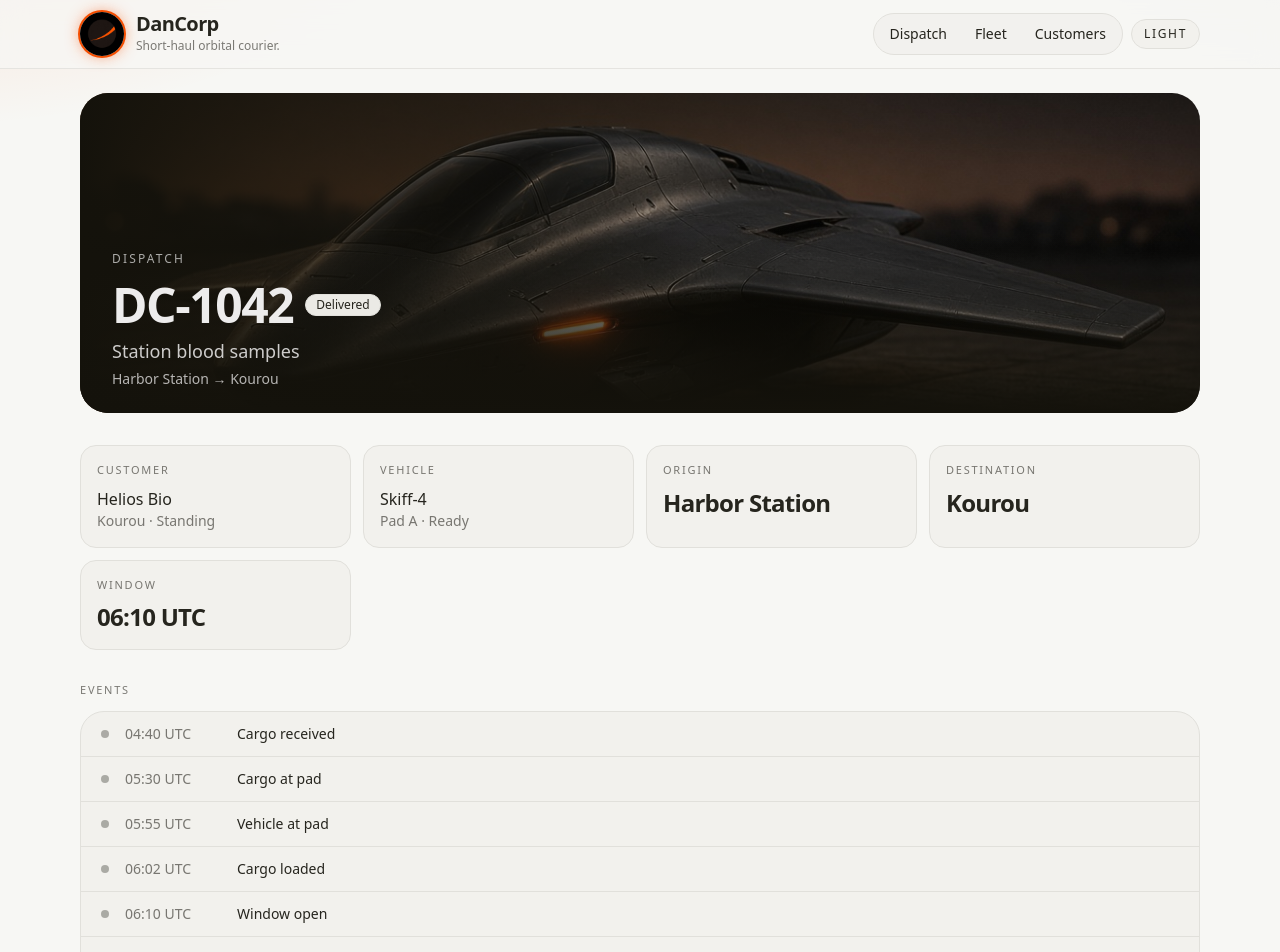
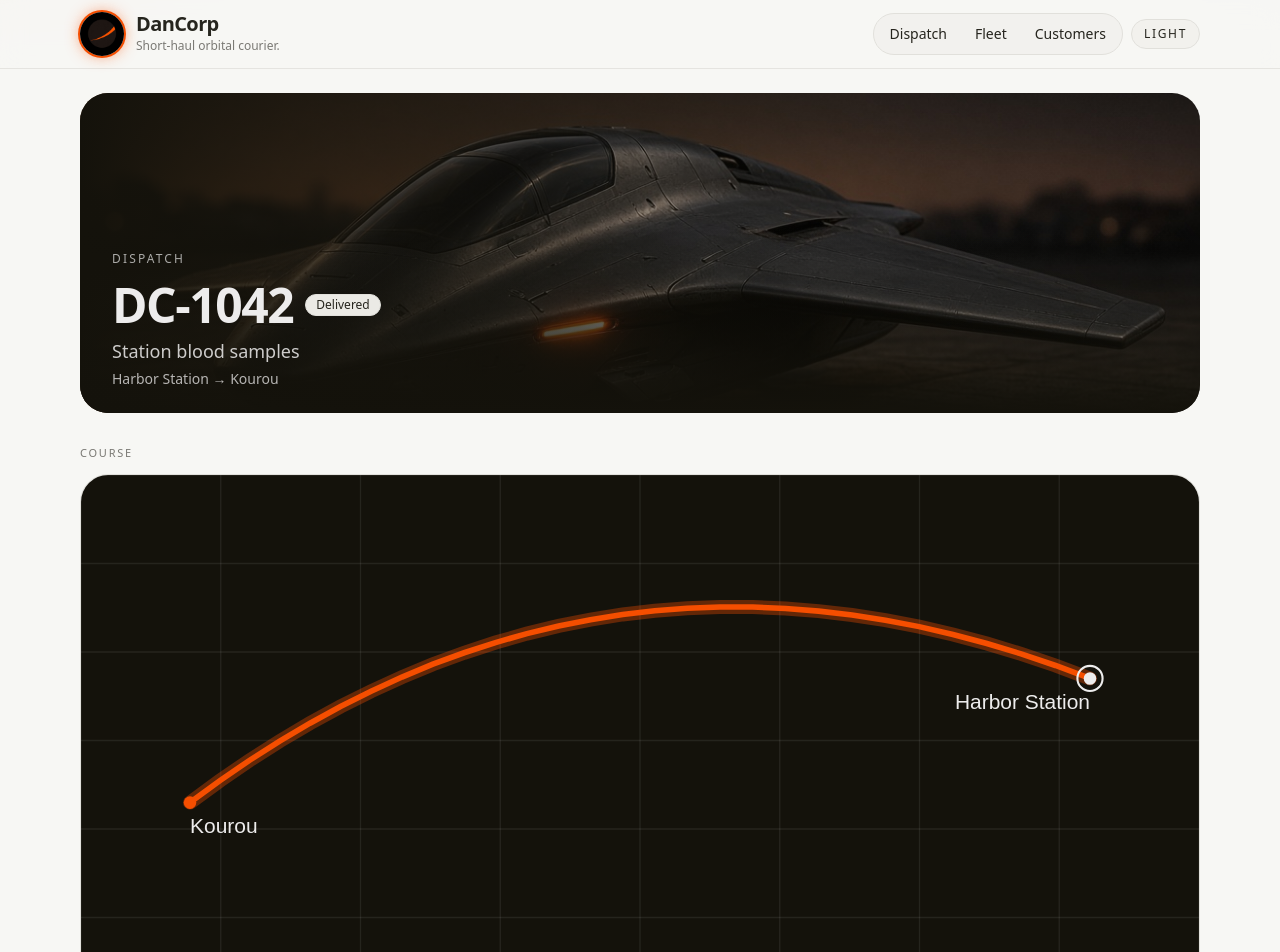
Before and after one commit to djschnei21/DanCorp, a Next.js app: page /missions/DC-1042 in a window 1280 px wide. Shown: the top 952 px of the page. Built offline with nearby package versions, Linux system fonts and the light colour scheme.

Commit message:
Show a course map on each mission.
The track is grey until it is flown and orange along the part already covered. An in-flight ship sits at its snapshot position on that line.

Co-authored-by: djschnei21 <djschnei21@users.noreply.github.com>

```diff
--- a/app/missions/[id]/page.tsx
+++ b/app/missions/[id]/page.tsx
@@ -2,6 +2,7 @@ import type { Metadata } from "next";
 import type { ReactNode } from "react";
 import Image from "next/image";
 import Link from "next/link";
+import { CourseMap } from "@/components/CourseMap";
 import { StatusBadge } from "@/components/StatusBadge";
 import { CONTRACT_LABEL, READINESS_LABEL, formatRoute, formatWindow } from "@/lib/format";
 import { getMissionDetail } from "@/lib/missions";
@@ -72,6 +73,12 @@ export default async function MissionPage({ params }: { params: Promise<{ id: st
           ) : null}
         </div>
       </section>
+      <section aria-label="Course">
+        <h2 className="text-[11px] font-medium uppercase tracking-[0.16em] text-muted">Course</h2>
+        <div className="mt-3 overflow-hidden rounded-[28px] border border-card-04">
+          <CourseMap origin={mission.origin} destination={mission.destination} flown={mission.flown} />
+        </div>
+      </section>
       <div className="grid gap-3 min-[720px]:grid-cols-4">
         <Fact label="Customer">
           <Link href={`/?customer=${mission.customerId}`} className="hover:text-accent">
--- /dev/null
+++ b/components/CourseMap.tsx
@@ -0,0 +1,168 @@
+import { PLACES, type Place } from "@/lib/places";
+
+const WIDTH = 800;
+const HEIGHT = 380;
+const PAD = 78;
+
+const GREY = "#8d8b84";
+const ORANGE = "#f54e00";
+const INK = "#edecec";
+
+type Point = { x: number; y: number };
+
+function project(place: Place): Point {
+  return { x: place.lon, y: -place.lat };
+}
+
+function fit(a: Point, b: Point): { from: Point; to: Point } {
+  const minX = Math.min(a.x, b.x);
+  const maxX = Math.max(a.x, b.x);
+  const minY = Math.min(a.y, b.y);
+  const maxY = Math.max(a.y, b.y);
+  const spanX = Math.max(maxX - minX, 8);
+  const spanY = Math.max(maxY - minY, 8);
+  const scale = Math.min((WIDTH - PAD * 2) / spanX, (HEIGHT - PAD * 2) / spanY);
+  const cx = (minX + maxX) / 2;
+  const cy = (minY + maxY) / 2;
+  const map = (point: Point): Point => ({
+    x: WIDTH / 2 + (point.x - cx) * scale,
+    y: HEIGHT / 2 + (point.y - cy) * scale,
+  });
+  return { from: map(a), to: map(b) };
+}
+
+function control(from: Point, to: Point): Point {
+  const dx = to.x - from.x;
+  const dy = to.y - from.y;
+  const len = Math.hypot(dx, dy) || 1;
+  let px = -dy / len;
+  let py = dx / len;
+  if (py > 0) {
+    px = -px;
+    py = -py;
+  }
+  const bend = len * 0.28;
+  return { x: (from.x + to.x) / 2 + px * bend, y: (from.y + to.y) / 2 + py * bend };
+}
+
+function quad(from: Point, bend: Point, to: Point, t: number): Point {
+  const u = 1 - t;
+  return {
+    x: u * u * from.x + 2 * u * t * bend.x + t * t * to.x,
+    y: u * u * from.y + 2 * u * t * bend.y + t * t * to.y,
+  };
+}
+
+function path(from: Point, bend: Point, to: Point, start: number, end: number): string {
+  const steps = Math.max(8, Math.round(28 * (end - start)));
+  const parts: string[] = [];
+  for (let i = 0; i <= steps; i += 1) {
+    const t = start + ((end - start) * i) / steps;
+    const point = quad(from, bend, to, t);
+    parts.push(`${i === 0 ? "M" : "L"}${point.x.toFixed(1)} ${point.y.toFixed(1)}`);
+  }
+  return parts.join(" ");
+}
+
+function labelAnchor(point: Point): "start" | "middle" | "end" {
+  if (point.x < 130) {
+    return "start";
+  }
+  if (point.x > WIDTH - 130) {
+    return "end";
+  }
+  return "middle";
+}
+
+export function CourseMap({
+  origin,
+  destination,
+  flown,
+}: {
+  origin: string;
+  destination: string;
+  flown: number;
+}) {
+  const originPlace = PLACES[origin];
+  const destinationPlace = PLACES[destination];
+  if (!originPlace || !destinationPlace) {
+    return null;
+  }
+
+  const progress = Math.min(1, Math.max(0, flown));
+  const { from, to } = fit(project(originPlace), project(destinationPlace));
+  const bend = control(from, to);
+  const marker = quad(from, bend, to, progress);
+  const grey = path(from, bend, to, progress, 1);
+  const orange = progress > 0 ? path(from, bend, to, 0, progress) : "";
+  const percent = Math.round(progress * 100);
+
+  return (
+    <svg
+      viewBox={`0 0 ${WIDTH} ${HEIGHT}`}
+      role="img"
+      aria-label={`Course from ${origin} to ${destination}, ${percent}% flown`}
+      className="h-auto w-full"
+    >
+      <rect width={WIDTH} height={HEIGHT} fill="#14120b" />
+      {Array.from({ length: 9 }, (_, index) => {
+        const x = (WIDTH / 8) * index;
+        const y = (HEIGHT / 6) * index;
+        return (
+          <g key={index} stroke="rgba(237,236,236,0.08)" strokeWidth="1">
+            {x <= WIDTH ? <line x1={x} y1="0" x2={x} y2={HEIGHT} /> : null}
+            {y <= HEIGHT ? <line x1="0" y1={y} x2={WIDTH} y2={y} /> : null}
+          </g>
+        );
+      })}
+      {progress < 1 ? (
+        <path d={grey} fill="none" stroke={GREY} strokeWidth="4" strokeLinecap="round" />
+      ) : null}
+      {orange ? (
+        <path d={orange} fill="none" stroke={ORANGE} strokeWidth="10" strokeLinecap="round" opacity="0.35" />
+      ) : null}
+      {orange ? <path d={orange} fill="none" stroke={ORANGE} strokeWidth="4" strokeLinecap="round" /> : null}
+      <CourseEnd point={from} place={originPlace} label={origin} arrived={false} />
+      <CourseEnd point={to} place={destinationPlace} label={destination} arrived={progress === 1} />
+      {progress > 0 && progress < 1 ? (
+        <g>
+          <circle cx={marker.x} cy={marker.y} r="11" fill={ORANGE} opacity="0.28" />
+          <circle cx={marker.x} cy={marker.y} r="5.5" fill={ORANGE} stroke="#14120b" strokeWidth="2" />
+        </g>
+      ) : null}
+    </svg>
+  );
+}
+
+function CourseEnd({
+  point,
+  place,
+  label,
+  arrived,
+}: {
+  point: Point;
+  place: Place;
+  label: string;
+  arrived: boolean;
+}) {
+  const fill = arrived ? ORANGE : INK;
+  const labelY = point.y > HEIGHT - 52 ? point.y - 16 : point.y + 22;
+  return (
+    <g>
+      {place.kind === "station" ? (
+        <circle cx={point.x} cy={point.y} r="9" fill="none" stroke={fill} strokeWidth="1.5" />
+      ) : null}
+      <circle cx={point.x} cy={point.y} r="4.5" fill={fill} />
+      <text
+        x={point.x}
+        y={labelY}
+        textAnchor={labelAnchor(point)}
+        fill={INK}
+        fontSize="15"
+        fontFamily="Manrope, sans-serif"
+      >
+        {label}
+      </text>
+    </g>
+  );
+}
--- a/lib/data.ts
+++ b/lib/data.ts
@@ -55,10 +55,11 @@ function eventsFor(id: string, status: MissionStatus, windowStart: string): Miss
 }
 
 function mission(
-  input: Omit<Mission, "events" | "delayMinutes"> & { delayMinutes?: number },
+  input: Omit<Mission, "events" | "delayMinutes" | "flown"> & { delayMinutes?: number; flown?: number },
 ): Mission {
   return {
     delayMinutes: 0,
+    flown: input.status === "delivered" ? 1 : 0,
     ...input,
     events: eventsFor(input.id, input.status, input.windowStart),
   };
@@ -130,6 +131,8 @@ export const missions: Mission[] = [
     destination: "Harbor Station",
     windowStart: windowAt("11:10"),
     status: "in_flight",
+    // These three windows do not overlap, so the snapshot gives each ship its own place on the course.
+    flown: 0.72,
   }),
   mission({
     id: "DC-1052",
@@ -140,6 +143,7 @@ export const missions: Mission[] = [
     destination: "Polar Yard",
     windowStart: windowAt("12:20"),
     status: "in_flight",
+    flown: 0.46,
   }),
   mission({
     id: "DC-1054",
@@ -150,6 +154,7 @@ export const missions: Mission[] = [
     destination: "Harbor Station",
     windowStart: windowAt("13:30"),
     status: "in_flight",
+    flown: 0.18,
   }),
   mission({
     id: "DC-1056",
--- /dev/null
+++ b/lib/places.ts
@@ -0,0 +1,16 @@
+export type Place = {
+  lat: number;
+  lon: number;
+  kind: "ground" | "station";
+};
+
+export const PLACES: Record<string, Place> = {
+  Kourou: { lat: 5.2, lon: -52.8, kind: "ground" },
+  Vandenberg: { lat: 34.7, lon: -120.6, kind: "ground" },
+  Mojave: { lat: 35.1, lon: -118.2, kind: "ground" },
+  Wallops: { lat: 37.9, lon: -75.5, kind: "ground" },
+  "Boca Chica": { lat: 26.0, lon: -97.2, kind: "ground" },
+  Kodiak: { lat: 57.8, lon: -152.5, kind: "ground" },
+  "Harbor Station": { lat: 10, lon: -18, kind: "station" },
+  "Polar Yard": { lat: 70, lon: -135, kind: "station" },
+};
--- a/lib/types.ts
+++ b/lib/types.ts
@@ -40,6 +40,7 @@ export type Mission = {
   cargo: string;
   origin: string;
   destination: string;
+  flown: number;
   windowStart: string;
   status: MissionStatus;
   delayMinutes: number;
```
Also changed, not shown: 2 other files (tests, documents, lock files or other folders).
